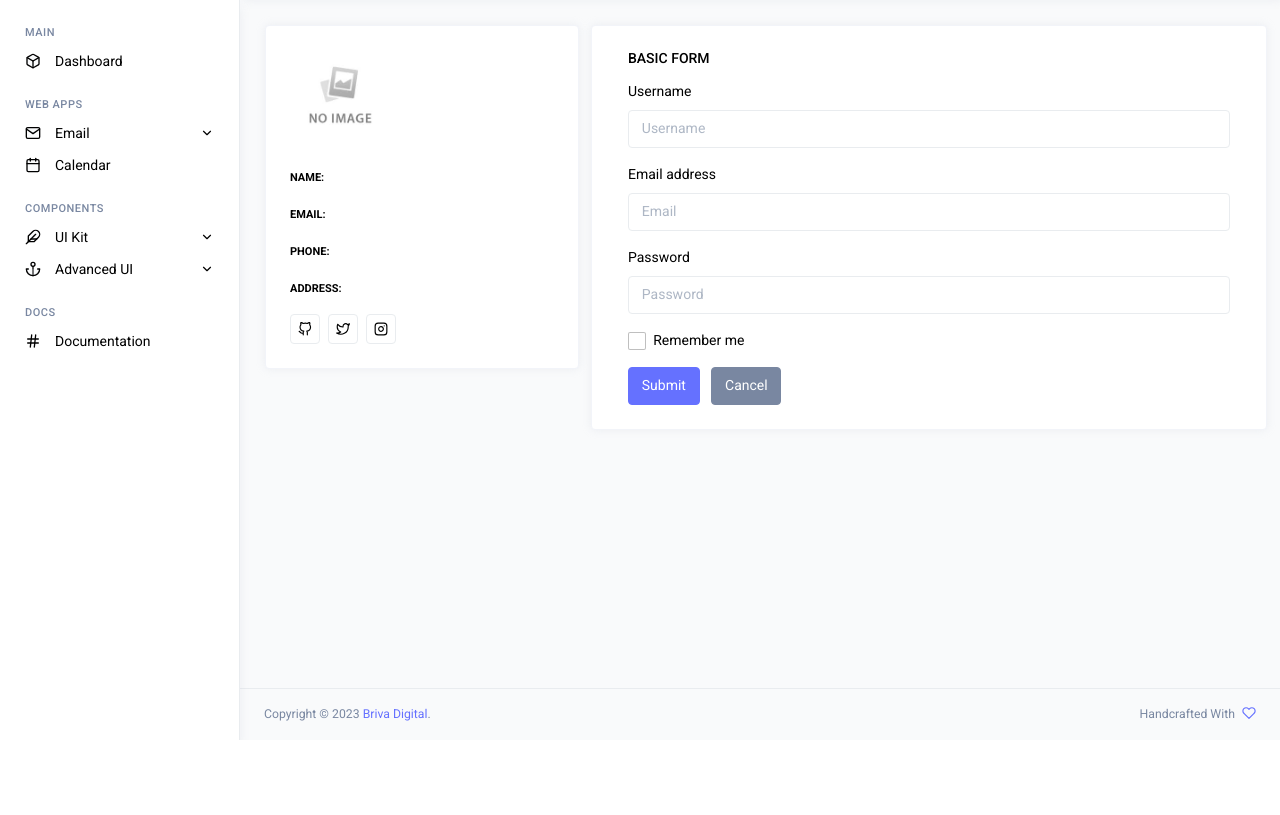
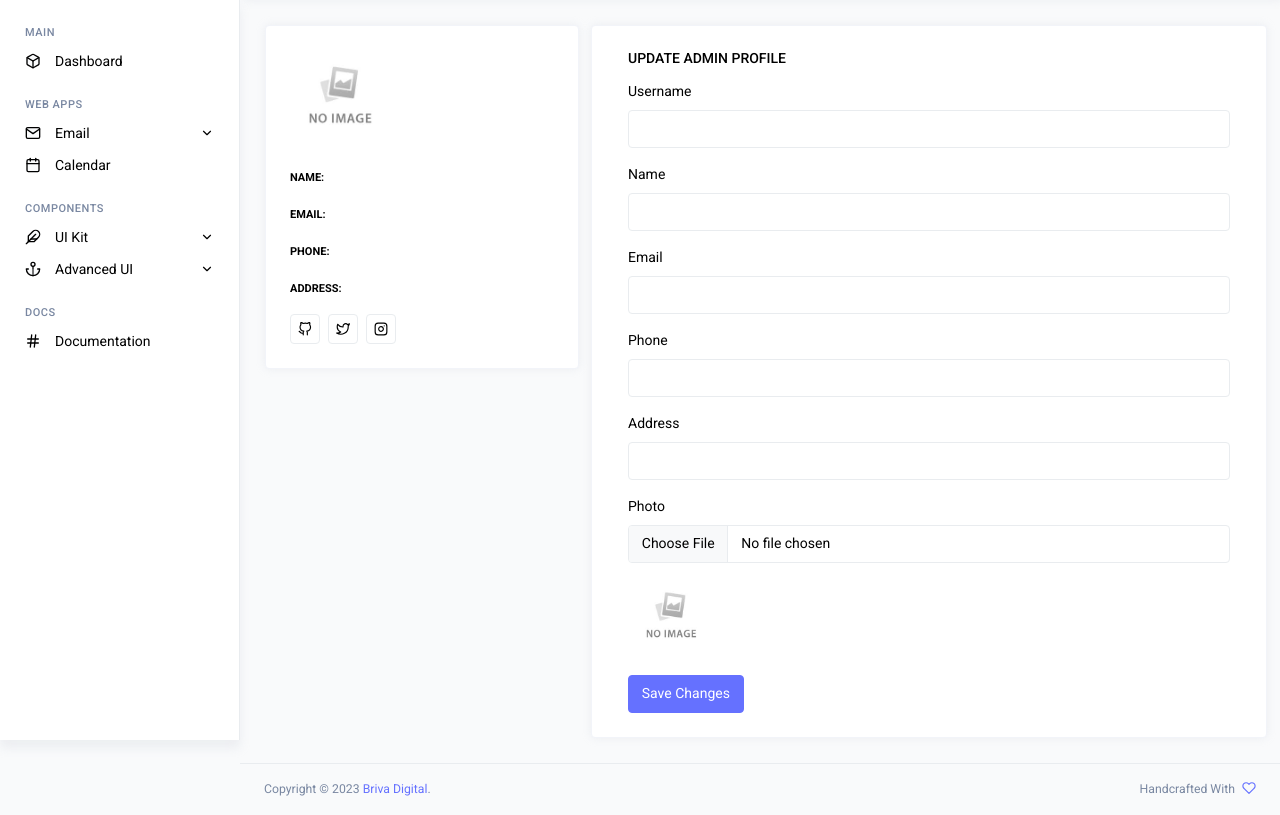
Before and after one commit to BrivaHamisi/RealEstate, a Laravel app: template resources/views/admin/admin_profile_view.blade.php in a window 1280 px wide. Shown: the part 60-875 px from the top of the page. Before the commit the page ends 800 px from the top, so only its background shows below. Run offline with Laravel 10, Linux system fonts and the light colour scheme; the template is opened without the code that fills it, so the values that code supplies are empty; some libraries are stand-ins or nearby versions.

Commit message:
Admin Profile & Image Update Part 3

```diff
--- a/resources/views/admin/admin_profile_view.blade.php
+++ b/resources/views/admin/admin_profile_view.blade.php
@@ -1,5 +1,7 @@
 @extends('admin.admin_dashboard')
 @section('admin')
+    <script src="https://ajax.googleapis.com/ajax/libs/jquery/3.6.4/jquery.min.js"></script>
+
     <div class="page-content">
         <div class="row profile-body">
             <!-- left wrapper start -->
@@ -49,29 +51,37 @@
                     <div class="card">
                         <div class="card-body">
 
-                            <h6 class="card-title">Basic Form</h6>
+                            <h6 class="card-title">Update Admin Profile</h6>
 
                             <form class="forms-sample">
                                 <div class="mb-3">
                                     <label for="exampleInputUsername1" class="form-label">Username</label>
-                                    <input type="text" class="form-control" id="exampleInputUsername1" autocomplete="off" placeholder="Username">
+                                    <input type="text" name="username" class="form-control" id="exampleInputUsername1" autocomplete="off" value="{{$profileData->username}}">
                                 </div>
                                 <div class="mb-3">
-                                    <label for="exampleInputEmail1" class="form-label">Email address</label>
-                                    <input type="email" class="form-control" id="exampleInputEmail1" placeholder="Email">
+                                    <label for="exampleInputEmail1" class="form-label">Name</label>
+                                    <input type="text" name="name" class="form-control" id="exampleInputUsername1" autocomplete="off" value="{{$profileData->name}}">
                                 </div>
                                 <div class="mb-3">
-                                    <label for="exampleInputPassword1" class="form-label">Password</label>
-                                    <input type="password" class="form-control" id="exampleInputPassword1" autocomplete="off" placeholder="Password">
+                                    <label for="exampleInputEmail1" class="form-label">Email</label>
+                                    <input type="email" name="emamil" class="form-control" id="exampleInputUsername1" autocomplete="off" value="{{$profileData->email}}">
                                 </div>
-                                <div class="form-check mb-3">
-                                    <input type="checkbox" class="form-check-input" id="exampleCheck1">
-                                    <label class="form-check-label" for="exampleCheck1">
-                                        Remember me
-                                    </label>
+                                <div class="mb-3">
+                                    <label for="exampleInputEmail1" class="form-label">Phone</label>
+                                    <input type="text" name="phone" class="form-control" id="exampleInputUsername1" autocomplete="off" value="{{$profileData->phone}}">
                                 </div>
-                                <button type="submit" class="btn btn-primary me-2">Submit</button>
-                                <button class="btn btn-secondary">Cancel</button>
+                                <div class="mb-3">
+                                    <label for="exampleInputEmail1" class="form-label">Address</label>
+                                    <input type="text" name="address" class="form-control" id="exampleInputUsername1" autocomplete="off" value="{{$profileData->address}}">
+                                </div>
+                                <div class="mb-3">
+                                    <label for="exampleInputEmail1" class="form-label">Photo</label>
+                                    <input type="file" name="photo" class="form-control" id="image" autocomplete="off" value="{{$profileData->photo}}">
+                                </div><div class="mb-3">
+                                    <label for="exampleInputEmail1" class="form-label"></label>
+                                    <img class="wd-80 rounded-circle" id="showImage" src="{{(!empty($profileData->photo)) ? url('upload/admin_images/'.$profileData->photo):url('upload/no_image.jpg')}}" alt="profile">
+                                </div>
+                                <button type="submit" class="btn btn-primary me-2">Save Changes</button>
                             </form>
 
                         </div>
@@ -82,5 +92,16 @@
         </div>
 
     </div>
+    <script type="text/javascript">
+        $(document).ready(function (){
+            $('#image').change(function (e){
+                var reader = new FileReader();
+                reader.onload = function (e){
+                    $('#showImage').attr('src', e.target.result);
+                }
+                    reader.readAsDataURL(e.target.files['0']);
+            });
+        });
+    </script>
 
 @endsection
```
